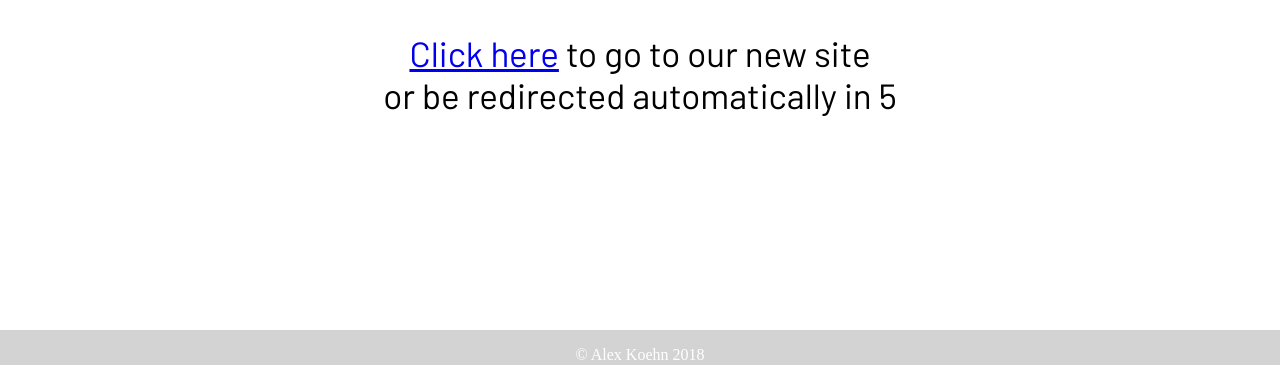
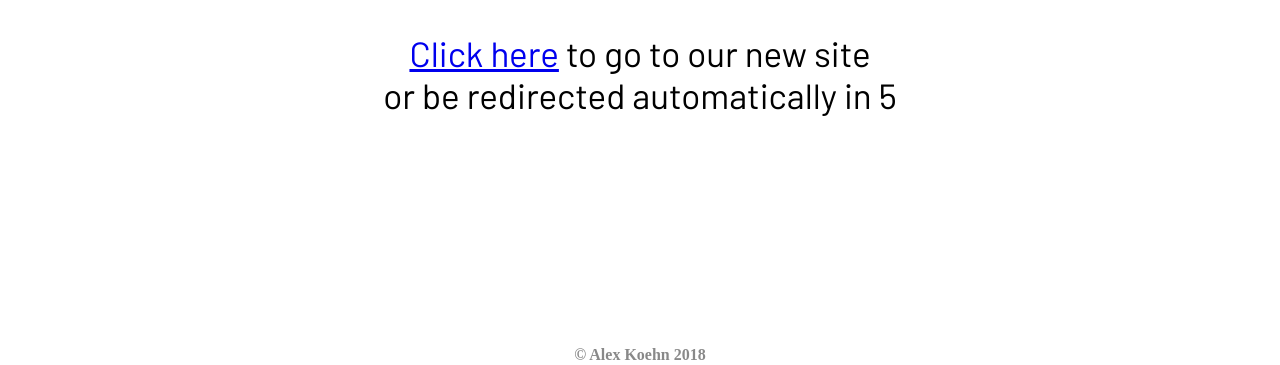
Before and after one commit to Spazzymigee/AJ-Redirect, a plain HTML site: page index.html in a window 1280 px wide. Shown: the part 435-800 px from the top of the page. Drawn offline with Linux system fonts and the light colour scheme.

Commit message:
made footer look nice :)

```diff
--- a/index.html
+++ b/index.html
@@ -42,7 +42,7 @@ setInterval(function(){ countdown(); },1000);
 </script>
 
 <div class="footer">
-  <p>&copy; Alex Koehn 2018</p>
+  <p><strong>&copy; Alex Koehn 2018</strong></p>
 </div>
 
 </body>
--- a/main.css
+++ b/main.css
@@ -34,7 +34,7 @@ img {
    bottom: 0;
    width: 100%;
    height: 35px;
-   background-color: #D3D3D3;
-   color: white;
+   background-color: white;
+   color: #898989;
    text-align: center;
 }
```
